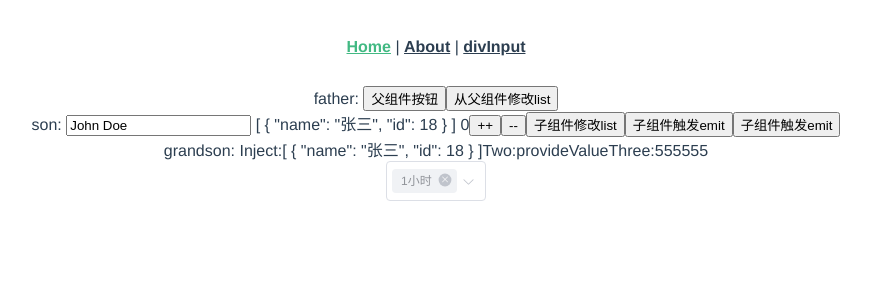
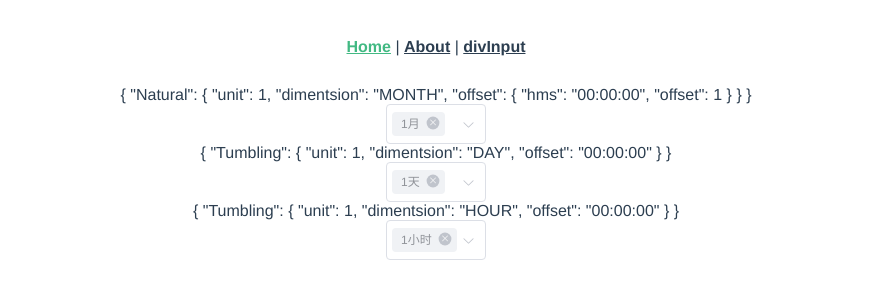
Before and after one commit to xiaoguhexiaotian/study-record, a Vue app in the folder v2ts_class-compont/: page / in a window 1280 px wide. Shown: the top 300 px of the page, without its empty margins (204-1075 px from the left). Built offline with nearby package versions, Linux system fonts and the light colour scheme.

Commit message:
feat:更新

```diff
--- a/v2ts_class-compont/src/components/HelloWorld.vue
+++ b/v2ts_class-compont/src/components/HelloWorld.vue
@@ -1,6 +1,6 @@
 <template>
   <div class="hello">
-    son:
+    <!-- son:
     <input v-model="name" />
     {{ list }}
     <span>{{ count }}</span>
@@ -8,10 +8,10 @@
     <button @click="minus">--</button>
     <button @click="handleEdit">子组件修改list</button>
     <button @click="childEmitOne">子组件触发emit</button>
-    <button @click="childClick">子组件触发emit</button>
-    <Grandson>
-      <template #windowParam="{ windowParam }">
-        <slot name="windowParam" :windowParam="windowParam"></slot>
+    <button @click="childClick">子组件触发emit</button> -->
+    <Grandson :nodeWindowParam="nodeWindowParam">
+      <template #windowParam="{ windowParam, nodeId }">
+        <slot name="windowParam" :windowParam="windowParam" :nodeId="nodeId"></slot>
       </template>
     </Grandson>
   </div>
@@ -31,6 +31,7 @@ export default class HelloWorld extends Vue {
   @Prop(Number) readonly propA: number | undefined;
   @Prop({ default: "default value" }) readonly propB!: string;
   @Prop([String, Boolean]) readonly propC: string | boolean | undefined;
+  @Prop() readonly nodeWindowParam: any;
 
   @Model("change", { type: Array, default: [] }) list!: IList[] | [];
 
--- a/v2ts_class-compont/src/components/cascader/index.vue
+++ b/v2ts_class-compont/src/components/cascader/index.vue
@@ -7,7 +7,6 @@
       clearable
       :show-all-levels="false"
       popper-class="window-param-select-popper"
-      @change="handleChange"
     >
       <template slot-scope="{ node, data }">
         <el-checkbox v-model="node.checked" v-if="node.level !== 1">
@@ -31,45 +30,40 @@ import {
 } from "./constant";
 @Component
 export default class WindowParamSelect extends Vue {
-  style = require("./index.module.scss");
+  // style = require("./index.module.scss");
   @Prop({ default: () => false }) readonly isSearch!: boolean; // 是否搜索
   @Prop({ default: ReportType.Daily }) readonly reportType!: ReportType; //报表类型
   @Prop({ default: null }) readonly windowParam?: any; // 时间窗
   @Prop({ default: AGGTYPE.CUR }) readonly aggregateType?: string; // 聚合方式
+  @Prop() readonly nodeId: any;
 
   value: any = [];
   options = windowsParamOptions;
-  nodeWindowParam: any = "";
+  nodeWindowParam: any = DEFALUT_WINDOWSPARAM[this.reportType];
   omitValues = Object.values(OmitValues);
   tumblingType = Object.values(TumblingType);
   naturalType = Object.values(NaturalType);
   selectedPeriodData: { start: string; end: string; value: string }[] = [];
   created() {
+    console.log(DEFALUT_WINDOWSPARAM[this.reportType], this.nodeId);
+
+    this.nodeWindowParam = DEFALUT_WINDOWSPARAM[this.reportType];
     this.handleInit();
+    this.handleEmit();
   }
   handleInit() {
-    if (!this.isSearch) {
-      this.nodeWindowParam = DEFALUT_WINDOWSPARAM[this.reportType];
-    } else {
+    if (this.windowParam) {
       this.nodeWindowParam = this.windowParam;
-      if (!this.windowParam) {
-        this.nodeWindowParam = DEFALUT_WINDOWSPARAM[this.reportType];
-      }
     }
     for (const key in this.nodeWindowParam) {
       const obj = this.nodeWindowParam[key];
-      console.log(obj);
-
       if (["Tumbling", "Natural"].includes(key)) {
         this.value = [obj.dimentsion];
       } else if (["Shift"].includes(key)) {
         this.value = ["Shift", obj.Shift];
       }
     }
-    console.log(this.nodeWindowParam, this.value);
-  }
-  handleChange(valueList: any) {
-    console.log(valueList);
+    console.log(this.nodeWindowParam, this.value, "init");
   }
   getCurrentNode(node: any) {
     console.log(node, node.parent);
@@ -131,6 +125,7 @@ export default class WindowParamSelect extends Vue {
       this.value = tempData;
       this.handleMultipleData(node.parent.value);
     }
+    this.handleEmit();
   }
   handleRadioData() {
     const type = this.value[0];
@@ -156,7 +151,9 @@ export default class WindowParamSelect extends Vue {
     switch (multipleType) {
       case OmitValues.Shift:
       case OmitValues.Group:
-        this.nodeWindowParam = this.value.map((arr: string[]) => ({ [multipleType]: arr[1] }));
+        this.nodeWindowParam = this.value.map((arr: string[]) => ({
+          [multipleType]: arr[1],
+        }));
         break;
       case OmitValues.Period:
         this.nodeWindowParam = this.selectedPeriodData.map(item => {
@@ -167,6 +164,12 @@ export default class WindowParamSelect extends Vue {
         break;
     }
     console.log("处理结果", this.nodeWindowParam);
+  }
+
+  handleEmit() {
+    console.log("handleEmit=======>", this.nodeId);
+
+    this.$emit("change", this.nodeWindowParam, this.nodeId);
   }
 }
 </script>
--- a/v2ts_class-compont/src/components/comp.vue
+++ b/v2ts_class-compont/src/components/comp.vue
@@ -1,27 +1,56 @@
 <template>
   <div>
-    grandson:
+    <!-- grandson:
     <span>Inject:{{ topLevelList }}</span>
     <span>Two:{{ topLevelValue }}</span>
-    <span>Three:{{ test }}</span>
-    <div class="slot">
-      <slot name="windowParam" :windowParam="windowParam"></slot>
+    <span>Three:{{ test }}</span> -->
+    <div v-for="(i, index) in list" :key="index">
+      <span>{{ i.windowParam }}</span>
+      <div class="slot">
+        <slot name="windowParam" :windowParam="i.windowParam" :nodeId="i.id"></slot>
+      </div>
     </div>
   </div>
 </template>
 
 <script lang="ts">
-import { Component, Vue, Inject } from "vue-property-decorator";
+import { Component, Vue, Inject, Prop, Watch } from "vue-property-decorator";
 import { IList } from "../type/type";
 @Component
 export default class Grandson extends Vue {
   @Inject() readonly topLevelList!: IList[];
   @Inject() topLevelValue!: string;
   @Inject({ from: "optional", default: "default" }) readonly test!: string; // from 表示是从哪里注入的，default表示没有注入的时候默认值，后面的test变量是使用的时候用的变量
-  windowParam = {
-    dimension: "YEAR",
-    unit: 1,
-  };
+  @Prop() readonly nodeWindowParam: any;
+
+  @Watch("nodeWindowParam", { deep: true })
+  handleChange(val: any) {
+    this.list = this.list.map((i: any) => {
+      if (i.id == val.nodeId) {
+        return Object.assign(i, val);
+      }
+      return i;
+    });
+    console.log("listChange=====>", this.list);
+  }
+  list: any = [
+    {
+      windowParam: {
+        Natural: { unit: 1, dimentsion: "MONTH", offset: { hms: "00:00:00", offset: 1 } },
+      },
+      id: 1,
+    },
+    {
+      windowParam: {
+        Tumbling: { unit: 1, dimentsion: "DAY", offset: "00:00:00" },
+      },
+      id: 2,
+    },
+    {
+      windowParam: null,
+      id: 3,
+    },
+  ];
 }
 </script>
 
--- a/v2ts_class-compont/src/views/HomeView.vue
+++ b/v2ts_class-compont/src/views/HomeView.vue
@@ -1,19 +1,25 @@
 <template>
   <div class="home">
-    father:
+    <!-- father:
     <button @click="fatherBtn">父组件按钮</button>
-    <button @click="fatherHandleEdit">从父组件修改list</button>
+    <button @click="fatherHandleEdit">从父组件修改list</button> -->
     <HelloWorld
       ref="HelloWorld"
       v-model="list"
       :propA="3"
       :propB="'hello'"
       :propC="true"
+      :nodeWindowParam="nodeWindowParam"
       @child-emit-one="testOne"
       @childEmitTwo="testTwo"
     >
-      <template #windowParam="{ windowParam }">
-        <Cascader :windowParam="null" :isSearch="true" />
+      <template #windowParam="{ windowParam, nodeId }">
+        <Cascader
+          :windowParam="windowParam"
+          :isSearch="true"
+          @change="handleChange"
+          :nodeId="nodeId"
+        />
       </template>
     </HelloWorld>
   </div>
@@ -71,5 +77,10 @@ export default class HomeView extends Vue {
   mounted() {
     console.log("父mounted");
   }
+  nodeWindowParam: any = null;
+  handleChange(val: any, nodeId: string) {
+    this.nodeWindowParam = { windowParam: val, nodeId };
+    console.log("handleChange======>", this.nodeWindowParam);
+  }
 }
 </script>
```
